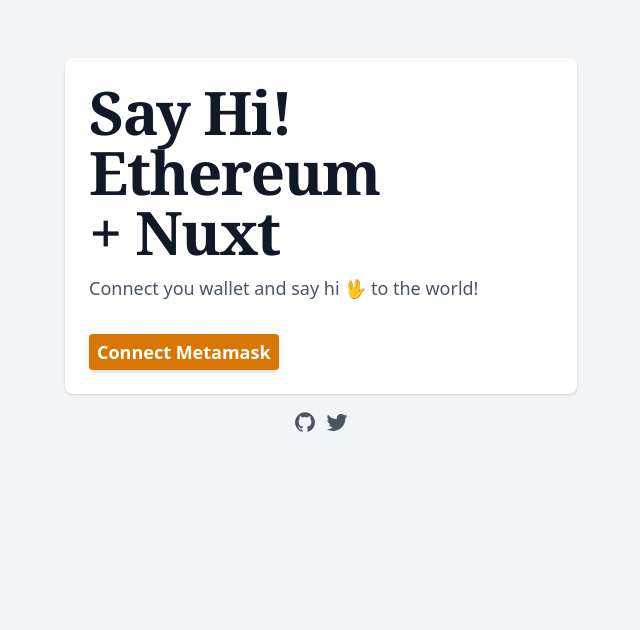
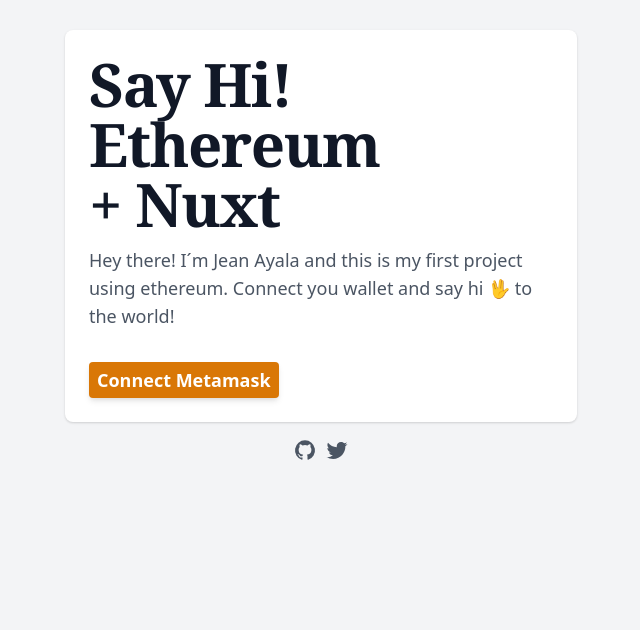
Before and after one commit to mrsalitre/biactro-founders, a Nuxt app: page / in a window 1280 px wide. Shown: the part 170-800 px from the top of the page, without its empty margins (319-959 px from the left). Built offline with nearby package versions, Linux system fonts and the light colour scheme.

Commit message:
content: content change

```diff
--- a/components/WalletConnect.vue
+++ b/components/WalletConnect.vue
@@ -7,7 +7,7 @@
           Say Hi! Ethereum + Nuxt
         </h1>
         <p class="mt-3 text-lg text-gray-600 mb-8">
-          Connect you wallet and say hi 🖖 to the world!
+          Hey there! I´m Jean Ayala and this is my first project using ethereum. Connect you wallet and say hi 🖖 to the world!
         </p>
         <button class="w-full md:w-auto py-1 px-2 rounded bg-yellow-600 hover:bg-yellow-400 text-white font-semibold text-lg shadow-md">Connect Metamask</button>
       </div>
```
